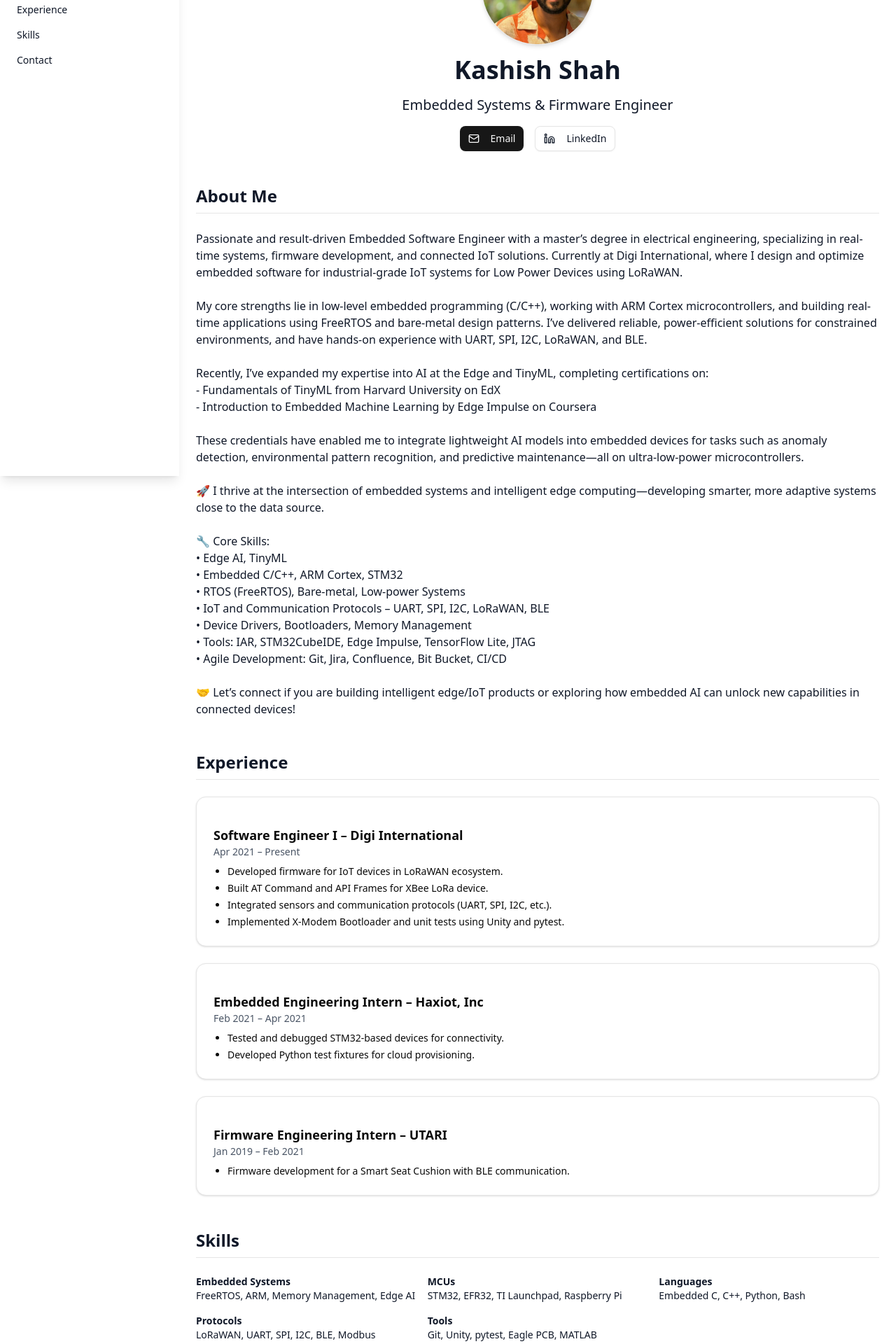
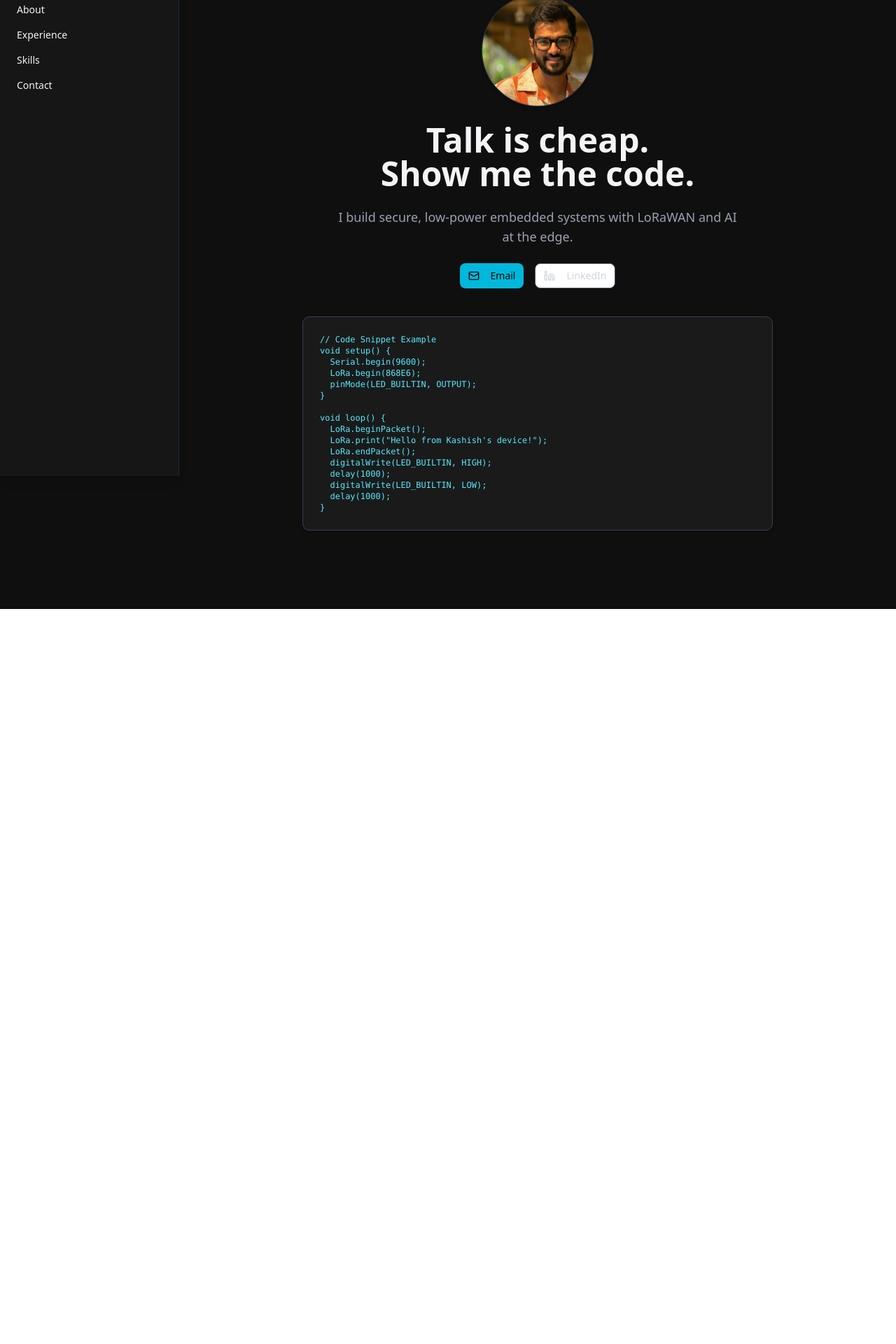
Before and after one commit to kashish55991/kashish-portfolio, a Next.js app: page / in a window 1280 px wide. Shown: the part 120-2040 px from the top of the page at 70% size. After the commit the page ends 990 px from the top, so only its background shows below. Built offline with nearby package versions, Linux system fonts and the light colour scheme.

Commit message:
Fix: mark page as client component

```diff
--- a/src/app/page.js
+++ b/src/app/page.js
@@ -1,140 +1,139 @@
-import React from 'react';
+"use client";
+
+import React, { useState } from 'react';
 import Image from 'next/image';
 import { Card, CardContent } from '@/components/ui/card';
 import { Button } from '@/components/ui/button';
 import { Mail, Linkedin } from 'lucide-react';
 
 export default function Home() {
+  const [activeSection, setActiveSection] = useState('home');
+
+  const sections = {
+    about: (
+      <section id="about" className="mt-12 space-y-6">
+        <h2 className="text-3xl font-semibold text-cyan-400 border-b border-gray-700 pb-2">About Me</h2>
+        <p className="text-gray-400 leading-relaxed">
+          Passionate Embedded Software Engineer with a master’s in Electrical Engineering. I specialize in real-time systems, firmware, and TinyML on ultra-low-power MCUs. I love solving real-world problems through efficient firmware architecture, edge computing, and robust communication protocols.
+        </p>
+      </section>
+    ),
+    experience: (
+      <section id="experience" className="mt-12 space-y-6">
+        <h2 className="text-3xl font-semibold text-cyan-400 border-b border-gray-700 pb-2">Experience</h2>
+        <Card className="bg-[#1e1e1e] border border-gray-800">
+          <CardContent className="pt-4">
+            <h3 className="text-lg font-semibold text-white">Software Engineer I – Digi International</h3>
+            <p className="text-sm text-gray-500">Apr 2021 – Present</p>
+            <ul className="list-disc ml-5 mt-2 space-y-1 text-sm text-gray-400">
+              <li>Developed embedded firmware for industrial LoRaWAN IoT devices.</li>
+              <li>Built AT commands, bootloaders, and testing frameworks.</li>
+              <li>Integrated BLE, GPS, and sensor protocols.</li>
+            </ul>
+          </CardContent>
+        </Card>
+      </section>
+    ),
+    skills: (
+      <section id="skills" className="mt-12 space-y-6">
+        <h2 className="text-3xl font-semibold text-cyan-400 border-b border-gray-700 pb-2">Skills</h2>
+        <div className="grid grid-cols-2 md:grid-cols-3 gap-6 text-sm text-gray-300">
+          <div>
+            <h4 className="font-semibold text-white">Embedded Systems</h4>
+            <p>FreeRTOS, Memory, Bootloaders</p>
+          </div>
+          <div>
+            <h4 className="font-semibold text-white">MCUs</h4>
+            <p>STM32, EFR32, Raspberry Pi</p>
+          </div>
+          <div>
+            <h4 className="font-semibold text-white">Languages</h4>
+            <p>C, C++, Python, Bash</p>
+          </div>
+          <div>
+            <h4 className="font-semibold text-white">Protocols</h4>
+            <p>LoRaWAN, BLE, UART, SPI</p>
+          </div>
+          <div>
+            <h4 className="font-semibold text-white">Tools</h4>
+            <p>Git, JTAG, IAR, Edge Impulse</p>
+          </div>
+        </div>
+      </section>
+    ),
+    contact: (
+      <section id="contact" className="mt-12 space-y-6">
+        <h2 className="text-3xl font-semibold text-cyan-400 border-b border-gray-700 pb-2">Contact</h2>
+        <p className="text-gray-400">
+          Want to collaborate or have a cool embedded project? Let&apos;s connect.
+        </p>
+      </section>
+    )
+  };
+
   return (
-    <div className="flex min-h-screen text-gray-900">
+    <div className="flex min-h-screen bg-[#0f0f0f] text-gray-100">
       {/* Sidebar Navigation */}
-      <aside className="w-64 bg-white shadow-lg p-6 sticky top-0 h-screen hidden md:block">
-        <h1 className="text-2xl font-bold mb-8">Kashish Shah</h1>
+      <aside className="w-64 bg-[#161616] shadow-lg p-6 sticky top-0 h-screen hidden md:block border-r border-gray-800">
+        <h1 className="text-2xl font-bold mb-8 text-cyan-400">Kashish Shah</h1>
         <nav className="space-y-4 text-sm font-medium">
-          <a href="#about" className="block hover:text-blue-600">About</a>
-          <a href="#experience" className="block hover:text-blue-600">Experience</a>
-          <a href="#skills" className="block hover:text-blue-600">Skills</a>
-          <a href="#contact" className="block hover:text-blue-600">Contact</a>
+          <button onClick={() => setActiveSection('home')} className="block text-left w-full hover:text-cyan-400">Home</button>
+          <button onClick={() => setActiveSection('about')} className="block text-left w-full hover:text-cyan-400">About</button>
+          <button onClick={() => setActiveSection('experience')} className="block text-left w-full hover:text-cyan-400">Experience</button>
+          <button onClick={() => setActiveSection('skills')} className="block text-left w-full hover:text-cyan-400">Skills</button>
+          <button onClick={() => setActiveSection('contact')} className="block text-left w-full hover:text-cyan-400">Contact</button>
         </nav>
       </aside>
 
       {/* Main Content */}
-      <main className="flex-1 p-6">
-        <section className="text-center space-y-4">
+      <main className="flex-1 p-8">
+        {activeSection === 'home' && (
+          <section className="text-center space-y-6 py-20">
             <Image
               src="/Kashish Headshot.jpg"
               alt="Kashish Shah Headshot"
               width={160}
               height={160}
-            className="mx-auto rounded-full object-contain shadow-md border"
+              className="mx-auto rounded-full object-contain shadow-md border border-gray-700"
             />
-          <h2 className="text-4xl font-bold">Kashish Shah</h2>
-          <p className="text-xl">Embedded Systems & Firmware Engineer</p>
+            <h2 className="text-5xl font-bold">Talk is cheap.<br />Show me the code.</h2>
+            <p className="text-gray-400 max-w-xl mx-auto text-lg">
+              I build secure, low-power embedded systems with LoRaWAN and AI at the edge.
+            </p>
             <div className="flex justify-center gap-4">
               <a href="mailto:kashishharesh.shah@mavs.uta.edu">
-              <Button><Mail className="mr-2 w-4 h-4" /> Email</Button>
+                <Button className="bg-cyan-500 text-black hover:bg-cyan-600"><Mail className="mr-2 w-4 h-4" /> Email</Button>
               </a>
               <a href="https://www.linkedin.com/in/kashishshah25" target="_blank" rel="noopener noreferrer">
-              <Button variant="outline"><Linkedin className="mr-2 w-4 h-4" /> LinkedIn</Button>
+                <Button variant="outline" className="border-gray-600 text-gray-300 hover:text-white hover:border-white">
+                  <Linkedin className="mr-2 w-4 h-4" /> LinkedIn
+                </Button>
               </a>
             </div>
-        </section>
+            <div className="mt-10 max-w-2xl mx-auto bg-[#1a1a1a] text-left p-6 rounded-lg shadow-md border border-gray-700">
+              <pre className="text-xs text-cyan-300 whitespace-pre-wrap">
+                {`// Code Snippet Example
+void setup() {
+  Serial.begin(9600);
+  LoRa.begin(868E6);
+  pinMode(LED_BUILTIN, OUTPUT);
+}
 
-        <section id="about" className="mt-12 space-y-6">
-          <h2 className="text-2xl font-semibold border-b pb-2">About Me</h2>
-          <p>
-            Passionate and result-driven Embedded Software Engineer with a master’s degree in electrical engineering, specializing in real-time systems, firmware development, and connected IoT solutions. Currently at Digi International, where I design and optimize embedded software for industrial-grade IoT systems for Low Power Devices using LoRaWAN.
-            <br /><br />
-            My core strengths lie in low-level embedded programming (C/C++), working with ARM Cortex microcontrollers, and building real-time applications using FreeRTOS and bare-metal design patterns. I’ve delivered reliable, power-efficient solutions for constrained environments, and have hands-on experience with UART, SPI, I2C, LoRaWAN, and BLE.
-            <br /><br />
-            Recently, I’ve expanded my expertise into AI at the Edge and TinyML, completing certifications on:
-            <br />- Fundamentals of TinyML from Harvard University on EdX
-            <br />- Introduction to Embedded Machine Learning by Edge Impulse on Coursera
-            <br /><br />
-            These credentials have enabled me to integrate lightweight AI models into embedded devices for tasks such as anomaly detection, environmental pattern recognition, and predictive maintenance—all on ultra-low-power microcontrollers.
-            <br /><br />
-            🚀 I thrive at the intersection of embedded systems and intelligent edge computing—developing smarter, more adaptive systems close to the data source.
-            <br /><br />
-            🔧 Core Skills:
-            <br />• Edge AI, TinyML
-            <br />• Embedded C/C++, ARM Cortex, STM32
-            <br />• RTOS (FreeRTOS), Bare-metal, Low-power Systems
-            <br />• IoT and Communication Protocols – UART, SPI, I2C, LoRaWAN, BLE
-            <br />• Device Drivers, Bootloaders, Memory Management
-            <br />• Tools: IAR, STM32CubeIDE, Edge Impulse, TensorFlow Lite, JTAG
-            <br />• Agile Development: Git, Jira, Confluence, Bit Bucket, CI/CD
-            <br /><br />
-            🤝 Let&rsquo;s connect if you are building intelligent edge/IoT products or exploring how embedded AI can unlock new capabilities in connected devices!
-          </p>
-        </section>
-
-        <section id="experience" className="mt-12 space-y-6">
-          <h2 className="text-2xl font-semibold border-b pb-2">Experience</h2>
-          <Card>
-            <CardContent className="pt-4">
-              <h3 className="text-lg font-semibold">Software Engineer I – Digi International</h3>
-              <p className="text-sm text-gray-600">Apr 2021 – Present</p>
-              <ul className="list-disc ml-5 mt-2 space-y-1 text-sm">
-                <li>Developed firmware for IoT devices in LoRaWAN ecosystem.</li>
-                <li>Built AT Command and API Frames for XBee LoRa device.</li>
-                <li>Integrated sensors and communication protocols (UART, SPI, I2C, etc.).</li>
-                <li>Implemented X-Modem Bootloader and unit tests using Unity and pytest.</li>
-              </ul>
-            </CardContent>
-          </Card>
-          <Card>
-            <CardContent className="pt-4">
-              <h3 className="text-lg font-semibold">Embedded Engineering Intern – Haxiot, Inc</h3>
-              <p className="text-sm text-gray-600">Feb 2021 – Apr 2021</p>
-              <ul className="list-disc ml-5 mt-2 space-y-1 text-sm">
-                <li>Tested and debugged STM32-based devices for connectivity.</li>
-                <li>Developed Python test fixtures for cloud provisioning.</li>
-              </ul>
-            </CardContent>
-          </Card>
-          <Card>
-            <CardContent className="pt-4">
-              <h3 className="text-lg font-semibold">Firmware Engineering Intern – UTARI</h3>
-              <p className="text-sm text-gray-600">Jan 2019 – Feb 2021</p>
-              <ul className="list-disc ml-5 mt-2 space-y-1 text-sm">
-                <li>Firmware development for a Smart Seat Cushion with BLE communication.</li>
-              </ul>
-            </CardContent>
-          </Card>
-        </section>
-
-        <section id="skills" className="mt-12 space-y-6">
-          <h2 className="text-2xl font-semibold border-b pb-2">Skills</h2>
-          <div className="grid grid-cols-2 md:grid-cols-3 gap-4 text-sm">
-            <div>
-              <h4 className="font-semibold">Embedded Systems</h4>
-              <p>FreeRTOS, ARM, Memory Management, Edge AI</p>
-            </div>
-            <div>
-              <h4 className="font-semibold">MCUs</h4>
-              <p>STM32, EFR32, TI Launchpad, Raspberry Pi</p>
-            </div>
-            <div>
-              <h4 className="font-semibold">Languages</h4>
-              <p>Embedded C, C++, Python, Bash</p>
-            </div>
-            <div>
-              <h4 className="font-semibold">Protocols</h4>
-              <p>LoRaWAN, UART, SPI, I2C, BLE, Modbus</p>
-            </div>
-            <div>
-              <h4 className="font-semibold">Tools</h4>
-              <p>Git, Unity, pytest, Eagle PCB, MATLAB</p>
-            </div>
+void loop() {
+  LoRa.beginPacket();
+  LoRa.print("Hello from Kashish's device!");
+  LoRa.endPacket();
+  digitalWrite(LED_BUILTIN, HIGH);
+  delay(1000);
+  digitalWrite(LED_BUILTIN, LOW);
+  delay(1000);
+}`}
+              </pre>
             </div>
           </section>
+        )}
 
-        <section id="contact" className="mt-12 space-y-6">
-          <h2 className="text-2xl font-semibold border-b pb-2">Contact</h2>
-          <p>
-            Feel free to reach out for collaboration, questions, or opportunities via email or LinkedIn.
-          </p>
-        </section>
+        {activeSection !== 'home' && sections[activeSection]}
       </main>
     </div>
   );
```
Lines whose indentation alone changed are shown as unchanged.
